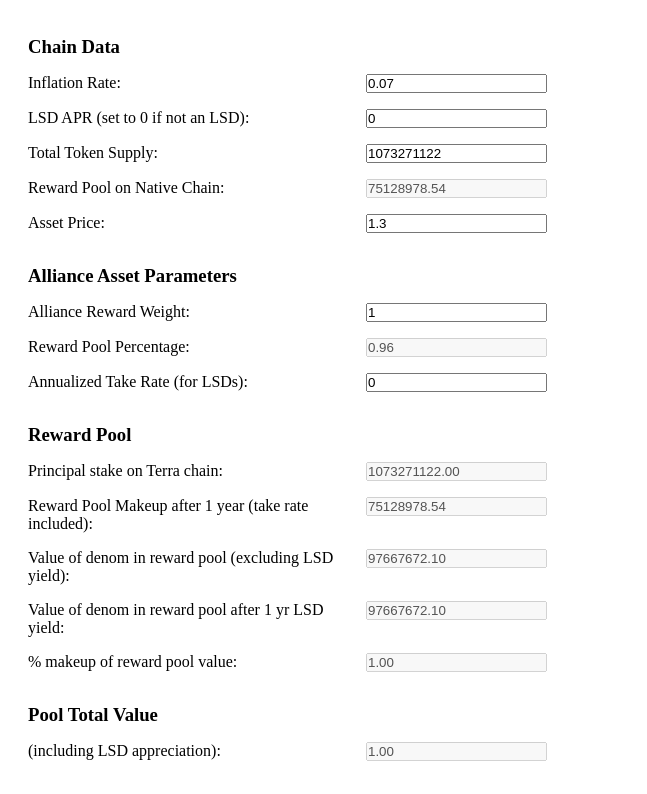
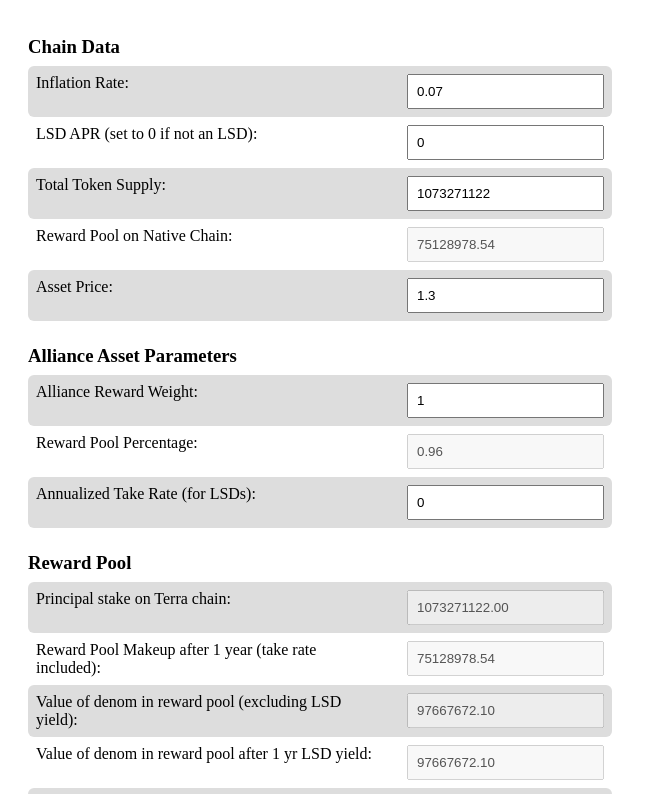
Before and after one commit to terra-money/alliance-estimator, a Next.js app: page / in a window 1280 px wide. Shown: the top 794 px of the page, without its empty margins (0-647 px from the left). Built offline with nearby package versions, Linux system fonts and the light colour scheme.

Commit message:
feat: improve code quality, small styling

```diff
--- a/pages/components/Estimator.tsx
+++ b/components/Estimator.tsx
@@ -1,43 +1,11 @@
 import { useState, useMemo } from "react";
+import {
+  fieldMap,
+  EstimatorFieldKey,
+  EstimatorCalculatedValues,
+  EstimatorInputValues,
+} from "@/data";
 import styles from "@/styles/Estimator.module.css";
-
-interface EstimatorInputValues {
-  inflationRate: number;
-  lsdApr: number;
-  totalTokenSupply: number;
-  assetPrice: number;
-  allianceRewardWeight: number;
-  annualizedTakeRate: number;
-}
-interface EstimatorCalculatedValues {
-  rewardPoolOnNativeChain: number;
-  rewardPoolPercentage: number;
-  principalStakeOnTerra: number;
-  rewardPoolMakeup: number;
-  valueOfDenomInRewardPoolExcludingLSD: number;
-  valueOfDenomInRewardPoolIncludingLSD: number;
-  percentageMakeupOfRewardPoolValue: number;
-  poolTotalValue: number;
-  principalStakeExcludingRewards: number;
-  principalStakeIncludingLSD: number;
-  stakingRewardValue: number;
-  stakingAPR: number;
-}
-
-type EstimatorFieldKey =
-  | keyof EstimatorInputValues
-  | keyof EstimatorCalculatedValues;
-
-interface EstimatorField {
-  name: EstimatorFieldKey;
-  label: string;
-  input: boolean;
-  group: string;
-}
-
-type FieldMap = {
-  [key: string]: EstimatorField[];
-};
 
 export function Estimator() {
   const [values, setValues] = useState<EstimatorInputValues>({
@@ -124,6 +92,7 @@ export function Estimator() {
     ]
   );
 
+  // create map to lookup derived values later
   const derivedValues: EstimatorCalculatedValues = {
     rewardPoolOnNativeChain,
     rewardPoolPercentage,
@@ -139,130 +108,6 @@ export function Estimator() {
     stakingAPR,
   };
 
-  // define fields
-  const fields: EstimatorField[] = [
-    {
-      group: "Chain Data",
-      name: "inflationRate",
-      label: "Inflation Rate",
-      input: true,
-    },
-    {
-      group: "Chain Data",
-      name: "lsdApr",
-      label: "LSD APR (set to 0 if not an LSD)",
-      input: true,
-    },
-    {
-      group: "Chain Data",
-      name: "totalTokenSupply",
-      label: "Total Token Supply",
-      input: true,
-    },
-    {
-      group: "Chain Data",
-      name: "rewardPoolOnNativeChain",
-      label: "Reward Pool on Native Chain",
-      input: false,
-    },
-    {
-      group: "Chain Data",
-      name: "assetPrice",
-      label: "Asset Price",
-      input: true,
-    },
-    {
-      group: "Alliance Asset Parameters",
-      label: "Alliance Reward Weight",
-      input: true,
-      name: "allianceRewardWeight",
-    },
-    {
-      group: "Alliance Asset Parameters",
-      label: "Reward Pool Percentage",
-      input: false,
-      name: "rewardPoolPercentage",
-    },
-    {
-      group: "Alliance Asset Parameters",
-      label: "Annualized Take Rate (for LSDs)",
-      input: true,
-      name: "annualizedTakeRate",
-    },
-    {
-      group: "Reward Pool",
-      name: "principalStakeOnTerra",
-      label: "Principal stake on Terra chain",
-      input: false,
-    },
-    {
-      group: "Reward Pool",
-      name: "rewardPoolMakeup",
-      label: "Reward Pool Makeup after 1 year (take rate included)",
-      input: false,
-    },
-    {
-      group: "Reward Pool",
-      name: "valueOfDenomInRewardPoolExcludingLSD",
-      label: "Value of denom in reward pool (excluding LSD yield)",
-      input: false,
-    },
-    {
-      group: "Reward Pool",
-      name: "valueOfDenomInRewardPoolIncludingLSD",
-      label: "Value of denom in reward pool after 1 yr LSD yield",
-      input: false,
-    },
-    {
-      group: "Reward Pool",
-      name: "percentageMakeupOfRewardPoolValue",
-      label: "% makeup of reward pool value",
-      input: false,
-    },
-    {
-      group: "Pool Total Value",
-      name: "percentageMakeupOfRewardPoolValue",
-      label: "(including LSD appreciation)",
-      input: false,
-    },
-    {
-      group: "Principal",
-      name: "principalStakeExcludingRewards",
-      label:
-        "Principal stake (excluding rewards) amount after 1 year take rate",
-      input: false,
-    },
-    {
-      group: "Principal",
-      name: "principalStakeIncludingLSD",
-      label:
-        "Principal stake value (including LSD yield) after 1 year take rate",
-      input: false,
-    },
-    {
-      group: "Yield",
-      name: "stakingRewardValue",
-      label: "Staking reward value (including LSD yield)",
-      input: false,
-    },
-    {
-      group: "Yield",
-      name: "stakingAPR",
-      label: "Staking APR (including LSD appreciation and take rate)",
-      input: false,
-    },
-  ];
-
-  // convert the fields to a map keyed by group for rendering
-  const fieldMap: FieldMap = {};
-
-  fields.forEach((field) => {
-    if (!fieldMap[field.group]) {
-      fieldMap[field.group] = [];
-    }
-    fieldMap[field.group].push(field);
-  });
-
   // input handler, get field value and update state
   const handleInputChange = (event: React.ChangeEvent<HTMLInputElement>) => {
     const target = event.target;
@@ -277,6 +122,7 @@ export function Estimator() {
     }
   };
 
+  // helper functions to test for type
   function isInputField(
     key: EstimatorFieldKey
   ): key is keyof EstimatorInputValues {
@@ -296,8 +142,11 @@ export function Estimator() {
         return (
           <div key={`section-${section}`} className={styles.fieldSection}>
             <h3 className={styles.fieldSectionHeader}>{section}</h3>
-            {fieldMap[section].map((field) => (
-              <div className={styles.fieldRow} key={field.name}>
+            {fieldMap[section].map((field, i) => (
+              <div
+                className={`${styles.fieldRow} ${!(i % 2) && styles.greybg}`}
+                key={field.name}
+              >
                 <div className={styles.fieldLabel}>{field.label}:</div>
                 <div className={styles.fieldValue}>
                   <input
--- /dev/null
+++ b/data/fields.ts
@@ -0,0 +1,160 @@
+export interface EstimatorInputValues {
+  inflationRate: number;
+  lsdApr: number;
+  totalTokenSupply: number;
+  assetPrice: number;
+  allianceRewardWeight: number;
+  annualizedTakeRate: number;
+}
+
+export interface EstimatorCalculatedValues {
+  rewardPoolOnNativeChain: number;
+  rewardPoolPercentage: number;
+  principalStakeOnTerra: number;
+  rewardPoolMakeup: number;
+  valueOfDenomInRewardPoolExcludingLSD: number;
+  valueOfDenomInRewardPoolIncludingLSD: number;
+  percentageMakeupOfRewardPoolValue: number;
+  poolTotalValue: number;
+  principalStakeExcludingRewards: number;
+  principalStakeIncludingLSD: number;
+  stakingRewardValue: number;
+  stakingAPR: number;
+}
+
+export type EstimatorFieldKey =
+  | keyof EstimatorInputValues
+  | keyof EstimatorCalculatedValues;
+
+export interface EstimatorField {
+  name: EstimatorFieldKey;
+  label: string;
+  input: boolean;
+  group: string;
+}
+
+export type FieldMap = {
+  [key: string]: EstimatorField[];
+};
+
+// define fields
+export const fields: EstimatorField[] = [
+  {
+    group: "Chain Data",
+    name: "inflationRate",
+    label: "Inflation Rate",
+    input: true,
+  },
+  {
+    group: "Chain Data",
+    name: "lsdApr",
+    label: "LSD APR (set to 0 if not an LSD)",
+    input: true,
+  },
+  {
+    group: "Chain Data",
+    name: "totalTokenSupply",
+    label: "Total Token Supply",
+    input: true,
+  },
+  {
+    group: "Chain Data",
+    name: "rewardPoolOnNativeChain",
+    label: "Reward Pool on Native Chain",
+    input: false,
+  },
+  {
+    group: "Chain Data",
+    name: "assetPrice",
+    label: "Asset Price",
+    input: true,
+  },
+  {
+    group: "Alliance Asset Parameters",
+    label: "Alliance Reward Weight",
+    input: true,
+    name: "allianceRewardWeight",
+  },
+  {
+    group: "Alliance Asset Parameters",
+    label: "Reward Pool Percentage",
+    input: false,
+    name: "rewardPoolPercentage",
+  },
+  {
+    group: "Alliance Asset Parameters",
+    label: "Annualized Take Rate (for LSDs)",
+    input: true,
+    name: "annualizedTakeRate",
+  },
+  {
+    group: "Reward Pool",
+    name: "principalStakeOnTerra",
+    label: "Principal stake on Terra chain",
+    input: false,
+  },
+  {
+    group: "Reward Pool",
+    name: "rewardPoolMakeup",
+    label: "Reward Pool Makeup after 1 year (take rate included)",
+    input: false,
+  },
+  {
+    group: "Reward Pool",
+    name: "valueOfDenomInRewardPoolExcludingLSD",
+    label: "Value of denom in reward pool (excluding LSD yield)",
+    input: false,
+  },
+  {
+    group: "Reward Pool",
+    name: "valueOfDenomInRewardPoolIncludingLSD",
+    label: "Value of denom in reward pool after 1 yr LSD yield",
+    input: false,
+  },
+  {
+    group: "Reward Pool",
+    name: "percentageMakeupOfRewardPoolValue",
+    label: "% makeup of reward pool value",
+    input: false,
+  },
+  {
+    group: "Pool Total Value",
+    name: "percentageMakeupOfRewardPoolValue",
+    label: "(including LSD appreciation)",
+    input: false,
+  },
+  {
+    group: "Principal",
+    name: "principalStakeExcludingRewards",
+    label: "Principal stake (excluding rewards) amount after 1 year take rate",
+    input: false,
+  },
+  {
+    group: "Principal",
+    name: "principalStakeIncludingLSD",
+    label: "Principal stake value (including LSD yield) after 1 year take rate",
+    input: false,
+  },
+  {
+    group: "Yield",
+    name: "stakingRewardValue",
+    label: "Staking reward value (including LSD yield)",
+    input: false,
+  },
+  {
+    group: "Yield",
+    name: "stakingAPR",
+    label: "Staking APR (including LSD appreciation and take rate)",
+    input: false,
+  },
+];
+
+// convert the fields to a map keyed by group for rendering
+export const fieldMap: FieldMap = {};
+
+fields.forEach((field) => {
+  if (!fieldMap[field.group]) {
+    fieldMap[field.group] = [];
+  }
+  fieldMap[field.group].push(field);
+});
--- /dev/null
+++ b/data/index.ts
@@ -0,0 +1,9 @@
+export {
+  fieldMap,
+  fields,
+  type FieldMap,
+  type EstimatorField,
+  type EstimatorFieldKey,
+  type EstimatorCalculatedValues,
+  type EstimatorInputValues,
+} from "./fields";
--- a/pages/index.tsx
+++ b/pages/index.tsx
@@ -1,5 +1,5 @@
 import Head from "next/head";
-import { Estimator } from "./components";
+import { Estimator } from "@/components";
 
 export default function Home() {
   return (
--- a/styles/Estimator.module.css
+++ b/styles/Estimator.module.css
@@ -1,6 +1,7 @@
 
 .container {
   margin: 20px;
+  width: 600px;
 }
 
 .fieldSection {
@@ -13,14 +14,26 @@
 }
 
 .fieldRow {
-  padding: .5rem 0;
+  padding: .5rem;
   display: flex;
+  justify-content: space-between;
+  border-radius: 6px;
 }
 
+/*
 .fieldLabel {
-  width: 25%
+
 }
+*/
 
 .fieldValue {
   padding-left: 2rem;
 }
+
+.fieldValue > input {
+  padding: .5rem
+}
+
+.greybg {
+  background-color: #ddd;
+}
```
Also changed, not shown: components/index.ts (renamed from pages/components/index.ts).
